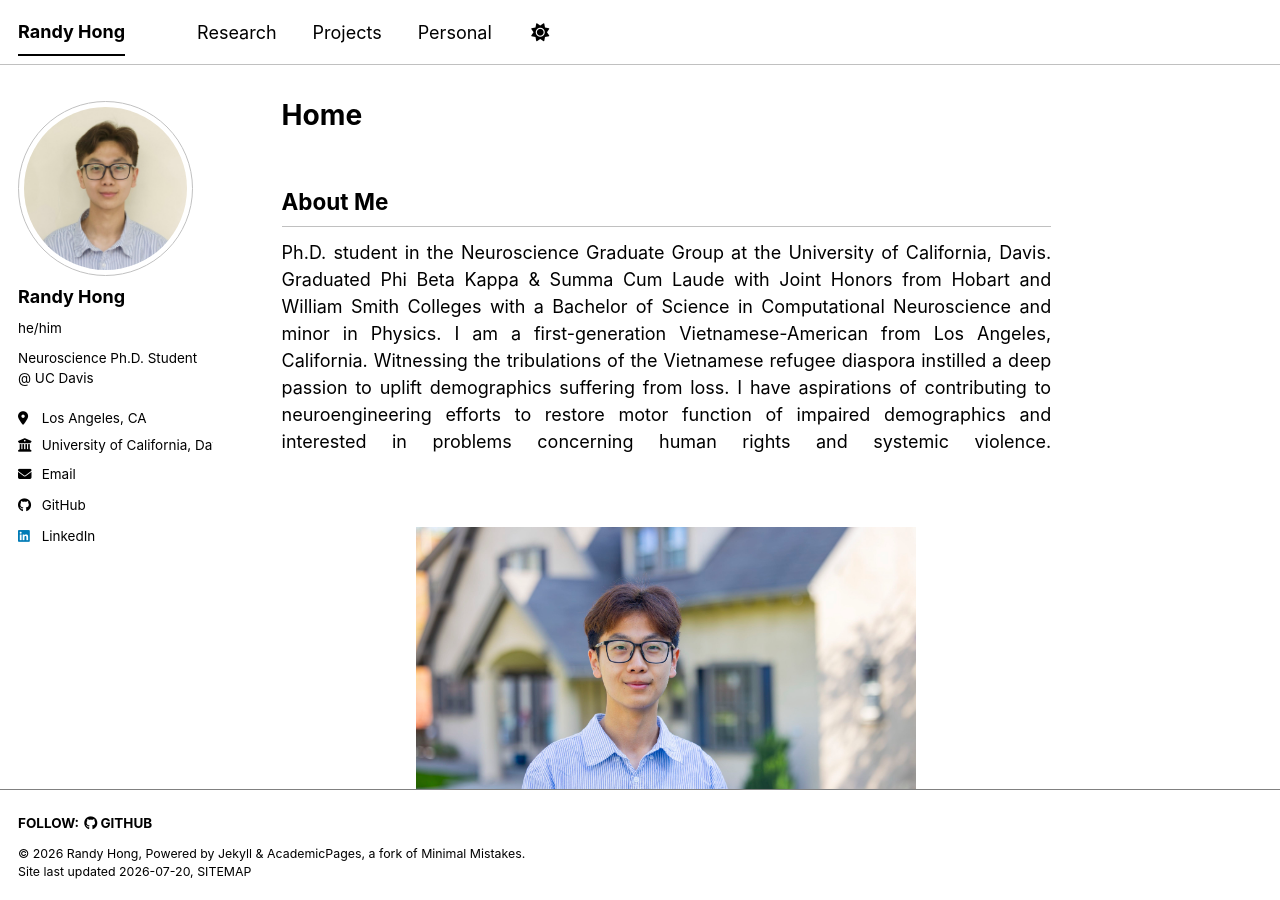
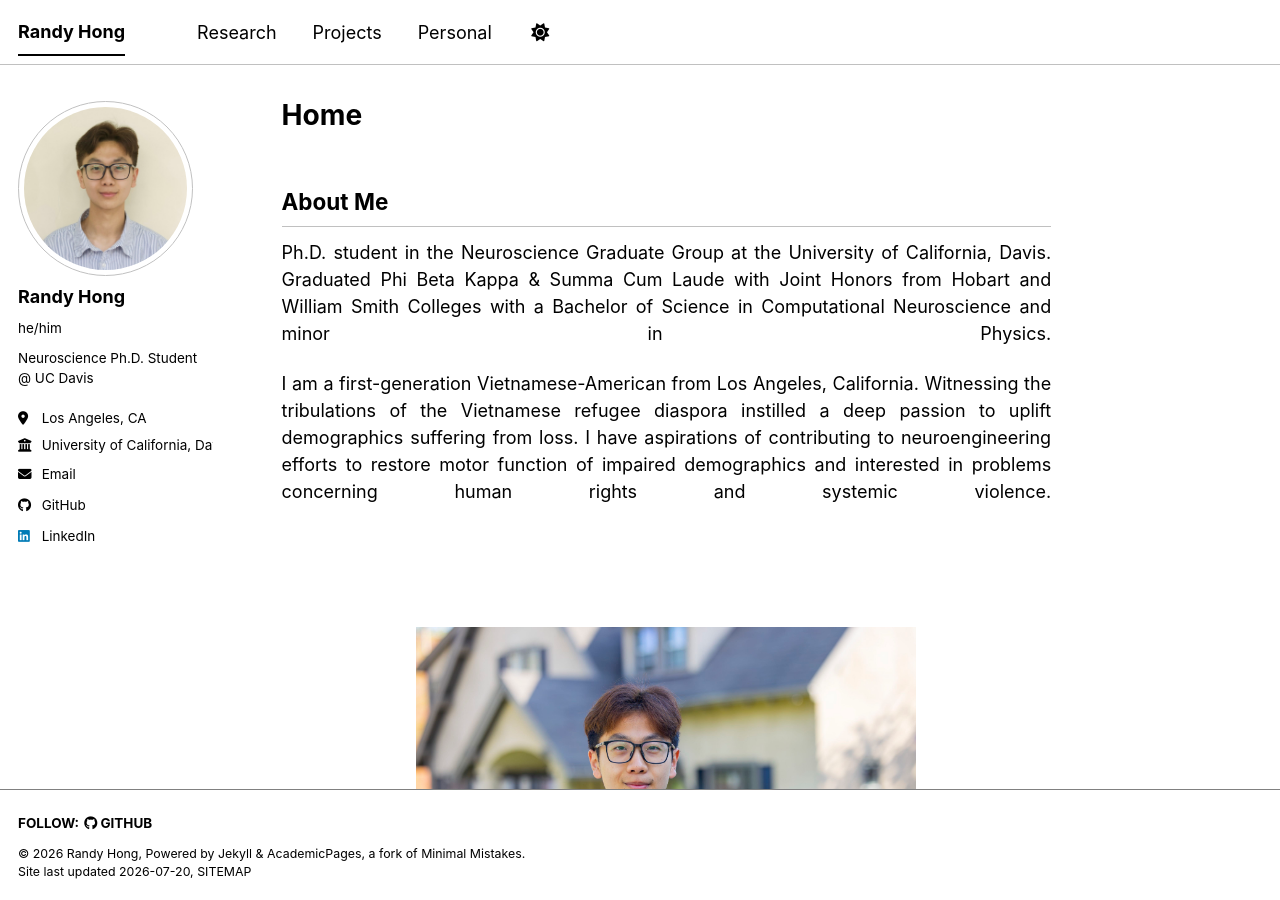
Before and after one commit to randyhongg/randyhongg.github.io, a Jekyll site: the page built from _pages/about.md, in a window 1280 px wide and 900 px high. Built offline with Jekyll 4.4.1, drawn with Linux system fonts in a browser that asks for light colours; a style sheet for code colours, icons or effects is not loaded.

Commit message:
Update about.md

```diff
--- a/_pages/about.md
+++ b/_pages/about.md
@@ -9,7 +9,7 @@
 
 ## About Me
 
-<div style="text-align: justify; text-align-last: justify; margin-bottom: 2rem;">
+<div style="text-align: justify; text-align-last: justify; margin-bottom: 2rem;" markdown="1">
 
 Ph.D. student in the Neuroscience Graduate Group at the University of California, Davis. Graduated Phi Beta Kappa & Summa Cum Laude with Joint Honors from Hobart and William Smith Colleges with a Bachelor of Science in Computational Neuroscience and minor in Physics.
 
@@ -26,7 +26,7 @@
 
 ## Scholar Profile
 
-<div style="text-align: justify; text-align-last: justify; margin-bottom: 2rem;">
+<div style="text-align: justify; text-align-last: justify; margin-bottom: 2rem;" markdown="1">
 
 I am interested in decoding neural signals and interfacing with the brain. My catalyst into mathematics stemmed from a need to interpret neural signals and blossomed into a deep appreciation of its application towards understanding phenomena of the physical world. My coursework in theoretical physics (electromagnetism, quantum mechanics) reaffirmed this admiration; behind abstraction laid truths that become tangible through mathematical rigor.
 
```
